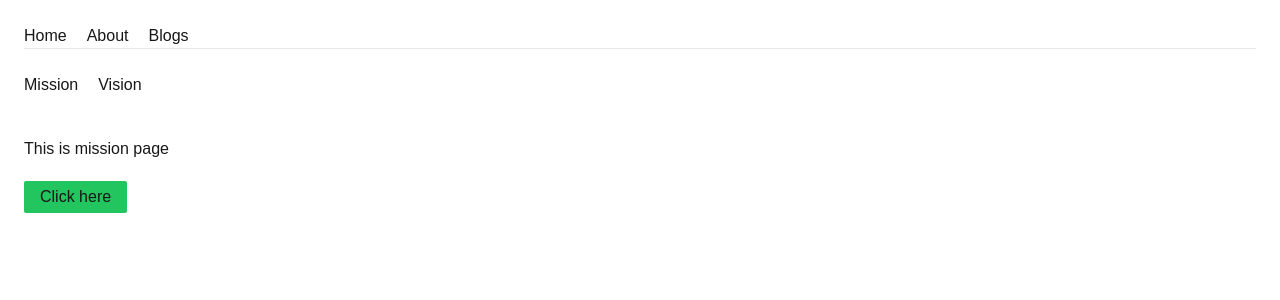
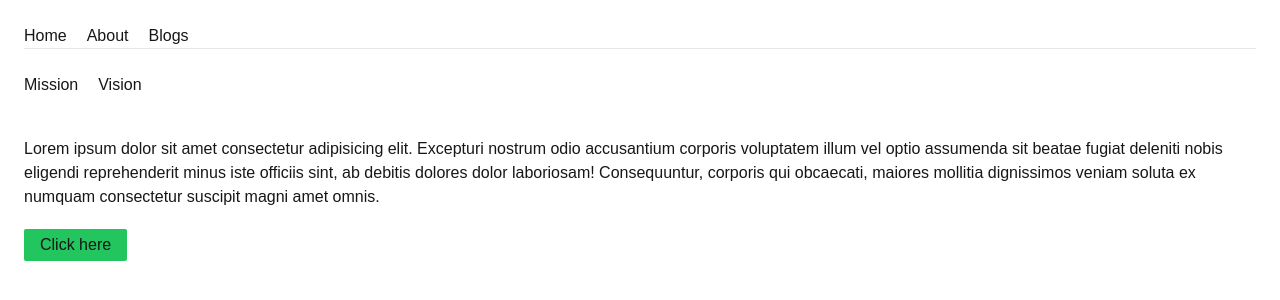
Before and after one commit to im-sanny/next-crash, a Next.js app: page /about/mission in a window 1280 px wide. Shown: the top 300 px of the page. Built offline with nearby package versions, Linux system fonts and the light colour scheme.

Commit message:
update: updated client component

```diff
--- a/app/about/mission/page.js
+++ b/app/about/mission/page.js
@@ -1,16 +1,17 @@
-"use client";
+import Button from "@/app/component/Button";
+
 const mission = () => {
   return (
     <main className="mt-10">
-      <div>This is mission page</div>
-      <div className="mt-5">
-        <button
-          className="bg-green-500 rounded-sm px-4 py-1"
-          onClick={() => console.log("I have clicked here")}
-        >
-          Click here
-        </button>
+      <div>
+        Lorem ipsum dolor sit amet consectetur adipisicing elit. Excepturi
+        nostrum odio accusantium corporis voluptatem illum vel optio assumenda
+        sit beatae fugiat deleniti nobis eligendi reprehenderit minus iste
+        officiis sint, ab debitis dolores dolor laboriosam! Consequuntur,
+        corporis qui obcaecati, maiores mollitia dignissimos veniam soluta ex
+        numquam consectetur suscipit magni amet omnis.
       </div>
+      <Button></Button>
     </main>
   );
 };
--- /dev/null
+++ b/app/component/Button.js
@@ -0,0 +1,15 @@
+"use client"
+import React from "react";
+
+export default function Button() {
+  return (
+    <div className="mt-5">
+      <button
+        className="bg-green-500 rounded-sm px-4 py-1"
+        onClick={() => console.log("I have clicked here")}
+      >
+        Click here
+      </button>
+    </div>
+  );
+}
```
